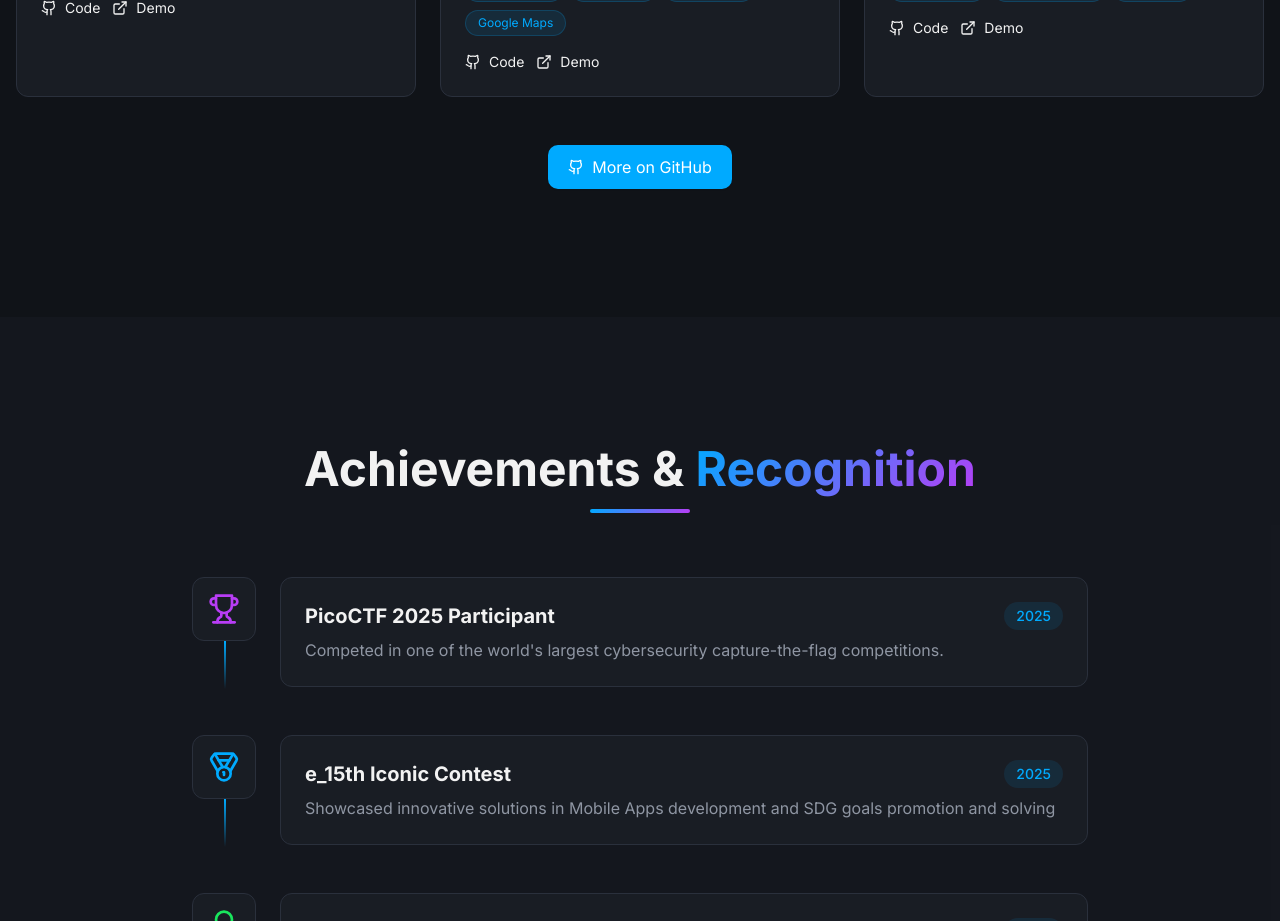
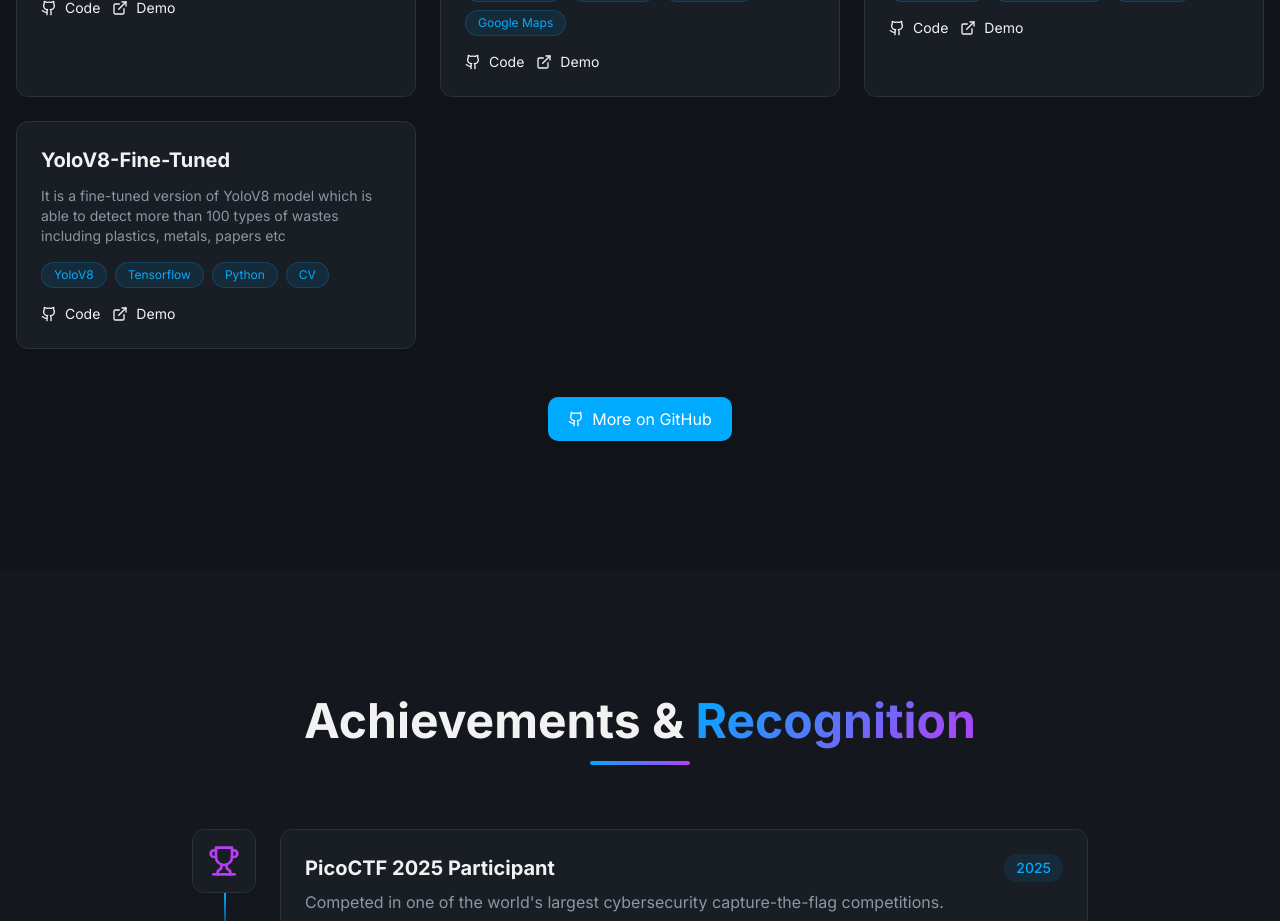
Before and after one commit to Isaac-1-lang/portfolio0.0.1, a React (Vite) app: page / in a window 1280 px wide. Shown: the part 6080-7001 px from the top of the page. Built offline with nearby package versions, Linux system fonts and the light colour scheme; the HTML template or start-up script is replaced by a standard one.

Commit message:
Another project added

```diff
--- a/src/components/sections/Projects.tsx
+++ b/src/components/sections/Projects.tsx
@@ -90,6 +90,14 @@ export function Projects() {
       github: 'https://github.com/Isaac-1-lang/ciphera-data-guard',
       demo: 'ciphera.onrender.com',
     },
+    {
+      title: 'YoloV8-Fine-Tuned',
+      description: 'It is a fine-tuned version of YoloV8 model which is able to detect more than 100 types of wastes including plastics, metals, papers etc',
+      tags: ['YoloV8', 'Tensorflow',"Python","CV"],
+      category: 'web',
+      github: 'https://github.com/Isaac-1-lang/ciphera-data-guard',
+      demo: 'ciphera.onrender.com',
+    }
   ];
 
   const filteredProjects = activeFilter === 'all'
```
